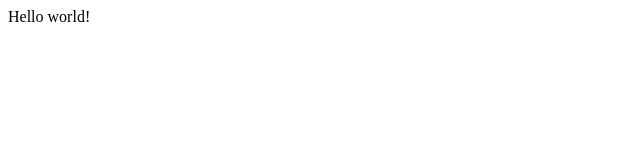
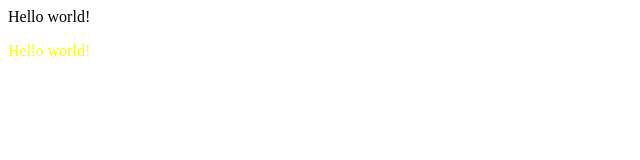
Before and after one commit to BaraaAJameha/Git-essentials, a plain HTML site: page index.html in a window 1280 px wide. Shown: the full height of the page, 0-640 px from the left. Drawn offline with Linux system fonts and the light colour scheme.

Commit message:
Update index.html

```diff
--- a/index.html
+++ b/index.html
@@ -1 +1,2 @@
 Hello world!
+<p style="color: yellow;">Hello world!</p>
```
